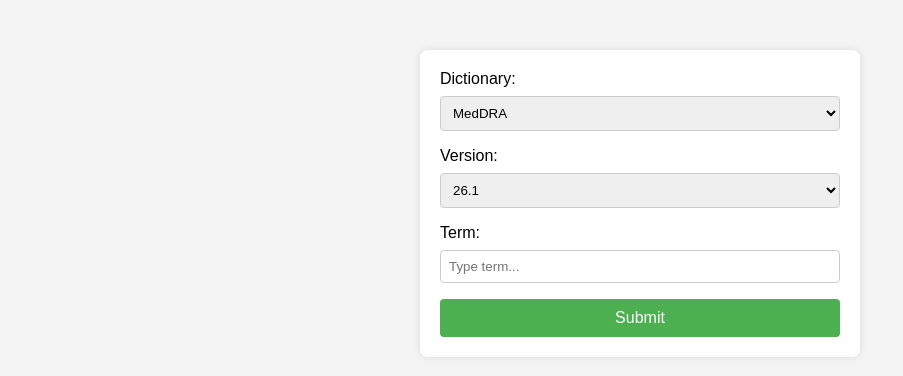
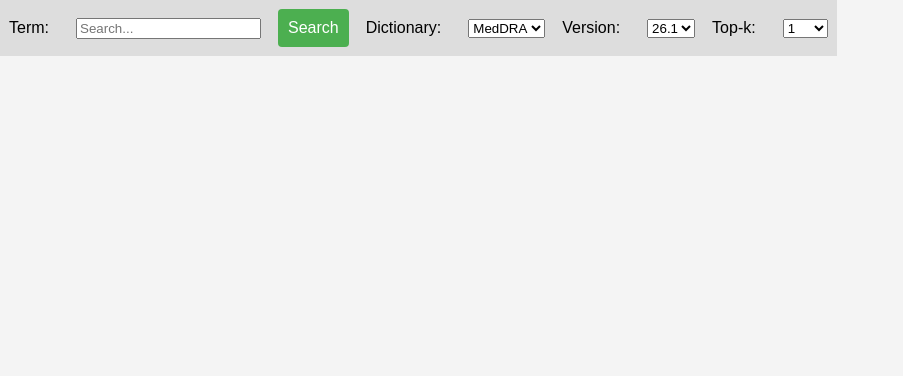
Before and after one commit to Emily93643/AI-Medical-Coding, a Flask app: page / in a window 1280 px wide. Shown: the top 376 px of the page, without its empty margins (0-903 px from the left). Run offline with Flask 3, Linux system fonts and the light colour scheme.

Commit message:
update coding return page

```diff
--- a/server.py
+++ b/server.py
@@ -15,6 +15,7 @@
     dict = request.args.get('dict')
     version = request.args.get('version')
     term = request.args.get('term')
+    top_k = int(request.args.get('top_k'))
 
     # check for empty string/string only spaces
     if not bool(dict.strip()):
@@ -24,17 +25,18 @@
     if not bool(term.strip()):
         return render_template('index.html')
 
-    coding_data = get_coded_term(dict, version, term)
+    coding_data = get_coded_term(dict, version, term, top_k)
 
-    # city is not found by API
-#    if coding_data.empty:
- #       return render_template('code-not-found.html')
+  #    if coding_data.empty:
+  #       return render_template('code-not-found.html')
 
     return render_template(
         "coding.html",
         term=term,
-        llt_name = coding_data.iloc[0, 0],
-        llt_code = coding_data.iloc[0, 1]
+        top_k=top_k,
+          json_data = coding_data[['term', 'llt_code', 'llt_name', 'pt_code', 'pt_name', 'soc_name', 'soc_code', 'hlt_name', 'hlt_code', 'hlgt_name', 'hlgt_code']].to_dict(orient='records'),
+        #llt_name = coding_data.iloc[0, 3],
+        #llt_code = coding_data.iloc[0, 1]
         #context= coding_data.loc[0, 'llt_code']
     )
 
--- a/static/styles/style.css
+++ b/static/styles/style.css
@@ -6,28 +6,26 @@
 }
 
 .container {
-    max-width: 400px;
-    margin: 50px auto;
-    background-color: #fff;
-    padding: 20px;
-    border-radius: 8px;
-    box-shadow: 0 0 8px rgba(0, 0, 0, 0.1);
+    display: flex;
+    align-items: center;
+}
+
+.input-left {
+    margin-right: auto;
+}
+
+.input-right {
+    margin-left: auto;
+}
+
+/* Additional styling for labels */
+label {
+    margin-right: 10px; /* Adjust as needed */
 }
 
 form {
     display: flex;
     flex-direction: column;
-}
-
-label {
-    margin-bottom: 8px;
-}
-
-select, input {
-    padding: 8px;
-    margin-bottom: 16px;
-    border: 1px solid #ccc;
-    border-radius: 4px;
 }
 
 button {
@@ -43,3 +41,28 @@
 button:hover {
     background-color: #45a049;
 }
+
+/* CSS for table */
+table {
+    border-collapse: collapse;
+    width: 100%;
+    font-family: Arial, sans-serif;
+}
+
+th, td {
+    border: 1px solid #dddddd;
+    padding: 8px;
+    text-align: left;
+}
+
+th {
+    background-color: #f2f2f2;
+}
+
+tr:nth-child(even) {
+    background-color: #f2f2f2;
+}
+
+tr:hover {
+    background-color: #dddddd;
+}
--- a/templates/index.html
+++ b/templates/index.html
@@ -7,25 +7,40 @@
     <link href="{{ url_for('static', filename= 'styles/style.css')}}" rel ="stylesheet" />
 </head>
 <body>
-
   <div class="container">
     <form action="/coding", id="myForm">
-            <label for="dict">Dictionary:</label>
-            <select id="dict" name="dict">
+     <table>
+        <tr>
+            <td><label for="term">Term:</label></td>
+            <td><input type="text" id="term" name="term" class='input-left' placeholder="Search..."></td>
+            <td><button type="submit">Search</button></td>
+            <td><label for="dict">Dictionary:</label></td>
+            <td><select id="dict" name="dict" class="input-right">
                   <option value="MedDRA">MedDRA</option>
                   <option value="WHODD">WHODD</option>
                 </select>
+            </td>
 
-            <label for="version">Version:</label>
-            <select id="version" name="version">
+            <td><label for="version">Version:</label></td>
+            <td><select id="version" name="version" class="input-right">
                 <option value="26.1">26.1</option>
                 <option value="26">26</option>
             </select>
+           </td>
 
-            <label for="term">Term:</label>
-            <input type="text" id="term" name="term" placeholder="Type term...">
+           <td><label for="top_k">Top-k:</label></td>
+           <td><select id="top_k" name="top_k" class="input-right">
+               <option value="1">1</option>
+               <option value="5">5</option>
+               <option value="10">10</option>
+               <option value="20">20</option>
+               <option value="50">50</option>
+               <option value="100">100</option>
+           </select>
+          </td>
 
-            <button type="submit">Submit</button>
+        </tr>
+      </table>
    </form>
   </div>
 
```
Also changed, not shown: coding.py (+11 -3 lines), templates/coding.html (+67 -10 lines), readme.txt. Lines whose indentation alone changed are shown as unchanged.
